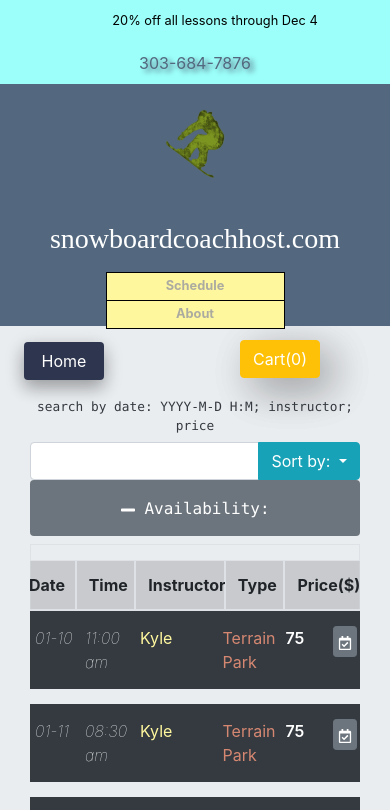
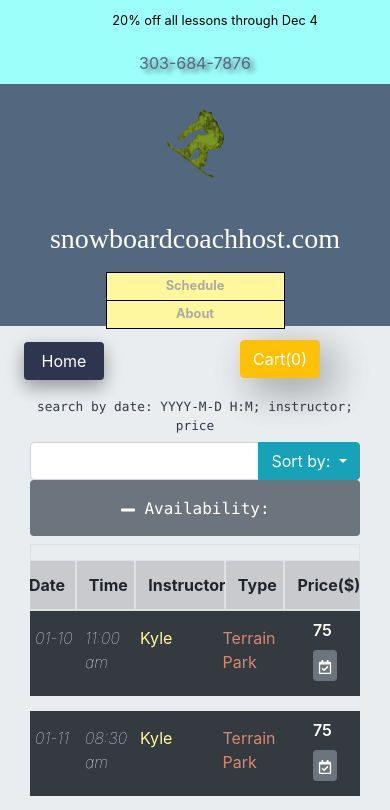
Before and after one commit to hicksey-makes/ski-lessons-snowV2, a React (Create React App) app: page /schedule in a window 390 px wide. Shown: the top 810 px of the page. Built offline with nearby package versions, Linux system fonts and the light colour scheme; a web font is replaced by a local one.

Commit message:
display FaRegCal check, lesson cost inline @md breakpoint

```diff
--- a/src/components/Reserve/ListLesson.js
+++ b/src/components/Reserve/ListLesson.js
@@ -45,15 +45,16 @@ class ListLesson extends Component {
                 </div>
               }
             </div>
-            <div className="col-2 col-md-3 hot brd">
+            <div className="col-3 col-md-3 hot brd">
               {this.props.lsns.lsnType}
             </div>
-            <div className="col-2 col-md-1 pl-2 label-item brd text-white text-break">
-              {this.props.lsns.lessonCost}
+            <div className="col-2 col-md-3 pl-2 label-item brd text-white text-break">
+              <div className="mt-n2 mb-2 mb-md-0 lg-inline ml-sm-2 ml-md-3 mr-md-4">
+                {this.props.lsns.lessonCost}
+              </div>
+              <button className="btn btn-sm btn-secondary px-1 px-sm-2 mt-md-0 mr-n1 ml-sm-1 ml-md-5 px-lg-3 d-block lg-inline" id="" onClick={() => {this.props.toggleAdd(); this.props.onLessonSelect(this.props.lsns)}}><FaRegCalendarCheck  /></button>
             </div>
-            <div className="col-1 col-md-2 brd">
-              <button className="btn btn-sm btn-secondary px-1 px-sm-2 mr-n1 ml-sm-1 ml-md-auto mr-md-1 px-lg-3 d-block" onClick={() => {this.props.toggleAdd(); this.props.onLessonSelect(this.props.lsns)}}><FaRegCalendarCheck  /></button>
-            </div>
+
           </div>
         </div>
     )
--- a/src/css/Schedule.css
+++ b/src/css/Schedule.css
@@ -25,6 +25,7 @@
   right: 9px;
 
 }
+
 .lesson-quantity-container {
   position: absolute;
   top: 18px;
@@ -88,11 +89,7 @@
   color: var(--smooth-yellow);
 }
 
-@media only screen and (min-width: 768px) {
-  #sphere {
-  width: 30px;
-  }
-}
+
 
 @media (min-width: 1200px) {
   .container {
@@ -121,3 +118,11 @@
     }
   }
 }
+@media only screen and (min-width: 768px) {
+  #sphere {
+  width: 30px;
+  }
+  .lg-inline {
+    display: inline !important;
+  }
+}
```
